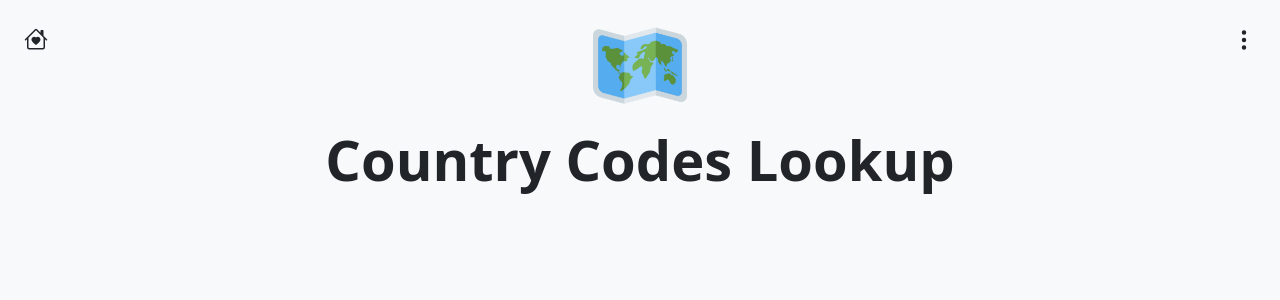
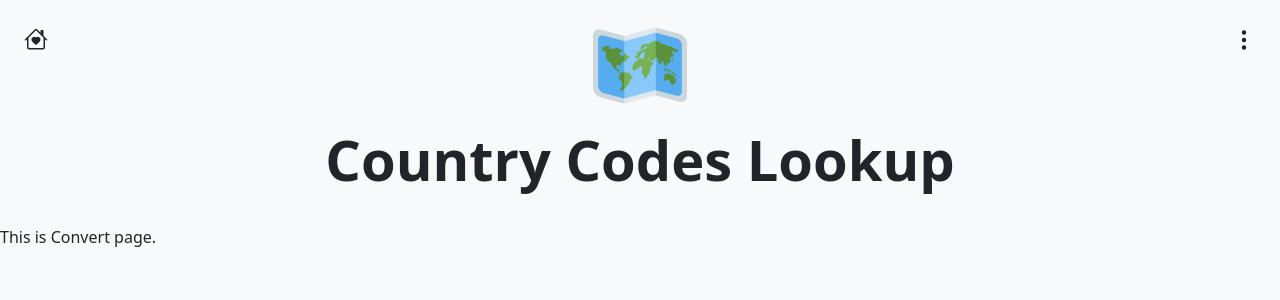
Before and after one commit to omkartapale/country-codes, a React (Create React App) app: page /convert in a window 1280 px wide. Shown: the top 300 px of the page. Built offline with nearby package versions, Linux system fonts and the light colour scheme.

Commit message:
Added Convert page

```diff
--- a/src/App.js
+++ b/src/App.js
@@ -3,6 +3,7 @@ import { BrowserRouter as Router, Routes, Route } from "react-router-dom";
 import "./scss/App.scss";
 import Header from "./components/common/Header";
 import Home from "./pages/Home";
+import Convert from "./pages/Convert";
 import Help from "./pages/Help";
 
 function App() {
@@ -11,8 +12,9 @@ function App() {
       <Router>
         <Header />
         <Routes>
-          <Route path="/" element={<Home />} />
-          <Route path="help" element={<Help />} />
+          <Route exact path="/" element={<Home />} />
+          <Route exact path="convert" element={<Convert />} />
+          <Route exact path="help" element={<Help />} />
         </Routes>
       </Router>
     </div>
--- /dev/null
+++ b/src/pages/Convert.js
@@ -0,0 +1,13 @@
+import React, { Component } from "react";
+
+export class Convert extends Component {
+  render() {
+    return (
+      <div className="Convert">
+        This is Convert page.
+      </div>
+    );
+  }
+}
+
+export default Convert;
```
